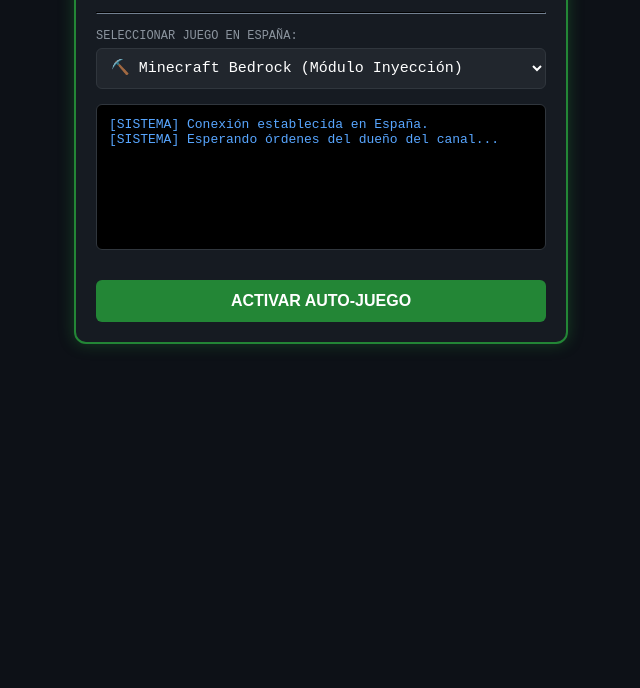
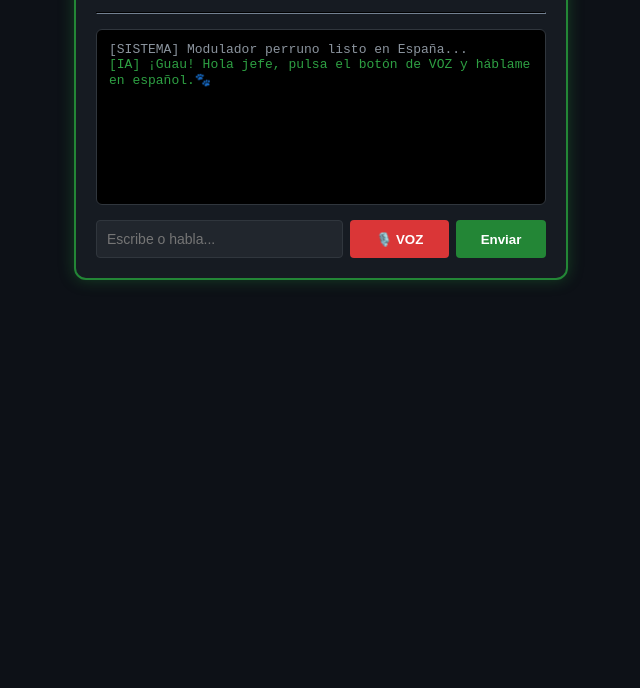
Before and after one commit to SoyPerritoYT/soyperritoproproyt-iaoficial, a plain HTML site: page index.html in a window 1280 px wide. Shown: the part 112-800 px from the top of the page, without its empty margins (319-959 px from the left). Drawn offline with Linux system fonts and the light colour scheme.

Commit message:
Update index.html

```diff
--- a/index.html
+++ b/index.html
@@ -3,7 +3,7 @@
 <head>
     <meta charset="UTF-8">
     <meta name="viewport" content="width=device-width, initial-scale=1.0">
-    <title>SoyPerritoProProYT.IAOFICIAL</title>
+    <title>SoyPerritoProProYT.IAOFICIAL 0.0.4</title>
     <style>
         body {
             background-color: #0d1117;
@@ -25,94 +25,128 @@
         h1 { color: #2ea043; font-size: 20px; margin-bottom: 5px; }
         .version { color: #8b949e; font-size: 12px; font-weight: bold; }
 
-        .console {
+        .chat-container {
             background-color: #000;
             border: 1px solid #30363d;
             border-radius: 6px;
             padding: 12px;
             text-align: left;
             font-size: 13px;
-            height: 120px;
+            height: 150px;
             overflow-y: auto;
             color: #58a6ff;
             margin: 15px 0;
         }
-
-        select {
+        .input-chat {
+            width: 50%;
+            padding: 10px;
             background-color: #21262d;
-            color: #fff;
+            color: white;
             border: 1px solid #30363d;
+            border-radius: 4px;
+            font-size: 14px;
+        }
+        .btn-send {
+            width: 20%;
             padding: 10px;
-            border-radius: 6px;
-            width: 100%;
-            font-size: 15px;
-            font-family: monospace;
-            cursor: pointer;
-        }
-
-        .btn-ia {
             background-color: #238636;
             color: white;
             border: none;
-            padding: 12px 25px;
-            font-size: 16px;
+            border-radius: 4px;
+            cursor: pointer;
             font-weight: bold;
+        }
+        .btn-mic {
+            width: 22%;
+            padding: 10px;
+            background-color: #da3637;
+            color: white;
+            border: none;
+            border-radius: 4px;
             cursor: pointer;
-            border-radius: 6px;
-            margin-top: 15px;
-            width: 100%;
+            font-weight: bold;
         }
-        .btn-ia:hover { background-color: #2ea043; }
     </style>
 </head>
 <body>
 
     <div class="ia-box">
         <h1>🐾 SoyPerritoProProYT.IAOFICIAL</h1>
-        <div class="version">MODELO GLOBAL: 0.0.1 (ALFA MULTIJUEGOS)</div>
+        <div class="version">MODELO GLOBAL: 0.0.4 (VOZ DE PERRITO EN CASTELLANO)</div>
 
         <hr style="border-color: #30363d; margin: 15px 0;">
 
-        <label for="game-select" style="display:block; text-align:left; margin-bottom:5px; font-size:12px; color:#8b949e;">SELECCIONAR JUEGO EN ESPAÑA:</label>
-        <select id="game-select" onchange="cambiarJuego()">
-            <option value="Minecraft Bedrock">⛏️ Minecraft Bedrock (Módulo Inyección)</option>
-            <option value="Minecraft Java">☕ Minecraft Java Edition (Bot Node.js)</option>
-            <option value="Fortnite">🎯 Fortnite (Red Neuronal YOLO)</option>
-            <option value="Roblox">🧱 Roblox (Scripts Lua)</option>
-            <option value="Free Fire">🔥 Free Fire (Auto-Aim Script)</option>
-            <option value="veck.io">🔫 veck.io / Venge.io (Canvas Hack)</option>
-            <option value="bloxity.io">🌐 bloxity.io (Automatización Web)</option>
-            <option value="40_mas">🎮 +40 Videojuegos Adicionales Activos</option>
-        </select>
-
-        <div class="console" id="log-console">
-            [SISTEMA] Conexión establecida en España.<br>
-            [SISTEMA] Esperando órdenes del dueño del canal...
+        <div class="chat-container" id="chat-box">
+            <span style="color:#8b949e;">[SISTEMA] Modulador perruno listo en España...</span><br>
+            <span style="color:#2ea043;">[IA] ¡Guau! Hola jefe, pulsa el botón de VOZ y háblame en español.🐾</span>
         </div>
 
-        <button class="btn-ia" onclick="conectarIA()">ACTIVAR AUTO-JUEGO</button>
+        <div style="text-align: left; display: flex; justify-content: space-between;">
+            <input type="text" id="user-input" class="input-chat" placeholder="Escribe o habla...">
+            <button class="btn-mic" onclick="activarMicrofono()">🎙️ VOZ</button>
+            <button class="btn-send" onclick="hablarConIA()">Enviar</button>
+        </div>
     </div>
 
     <script>
-        const consola = document.getElementById("log-console");
+        const chatBox = document.getElementById("chat-box");
 
-        function cambiarJuego() {
-            const juego = document.getElementById("game-select").value;
-            consola.innerHTML += `<br><span style="color:#e3b341;">[SISTEMA] Cargando base de datos para: ${juego}...</span>`;
-            consola.scrollTop = consola.scrollHeight;
+        function activarMicrofono() {
+            window.SpeechRecognition = window.SpeechRecognition || window.webkitSpeechRecognition;
+            if (!window.SpeechRecognition) {
+                alert("Usa Google Chrome en tu tablet para el reconocimiento de voz.");
+                return;
+            }
+
+            const recognition = new SpeechRecognition();
+            recognition.lang = 'es-ES';
+            chatBox.innerHTML += `<br><span style="color:#da3637;">[ESCUCHANDO...] ¡Dime algo, guau!</span>`;
+            chatBox.scrollTop = chatBox.scrollHeight;
+            recognition.start();
+
+            recognition.onresult = function(event) {
+                const textoEscuchado = event.results[0][0].transcript;
+                document.getElementById("user-input").value = textoEscuchado;
+                hablarConIA();
+            };
         }
 
-        function conectarIA() {
-            const juego = document.getElementById("game-select").value;
-            consola.innerHTML += `<br><span style="color:#2ea043;">[CONEXIÓN] Buscando partida de ${juego}...</span>`;
+        function hablarConIA() {
+            const input = document.getElementById("user-input");
+            const mensaje = input.value.trim();
+            if (mensaje === "") return;
+
+            chatBox.innerHTML += `<br><span style="color:#ffffff;">👉 Tú: ${mensaje}</span>`;
+            input.value = "";
+            chatBox.scrollTop = chatBox.scrollHeight;
 
             setTimeout(() => {
-                consola.innerHTML += `<br><span style="color:#58a6ff;">[VISIÓN] Escaneando texturas en tiempo real...</span>`;
-                consola.innerHTML += `<br><span style="color:#79c0ff;">[🎮 JUGANDO] SoyPerritoProProYT.IAOFICIAL ha tomado los mandos.</span>`;
-                consola.scrollTop = consola.scrollHeight;
-            }, 1000);
+                let respuestaIA = "¡Guau! No he entendido bien ese comando perruno, jefe.";
+                const textoMin = mensaje.toLowerCase();
+
+                if (textoMin.includes("hola") || textoMin.includes("buenas")) {
+                    respuestaIA = "¡Guau guau! Hola jefe Perrito, estoy listo para el Minecraft en España.";
+                } else if (textoMin.includes("jugar") || textoMin.includes("juego")) {
+                    respuestaIA = "¡Suelto el hueso y me meto a la partida de inmediato! Vamos a ganar.";
+                } else if (textoMin.includes("crack") || textoMin.includes("mejor")) {
+                    respuestaIA = "¡Claro! Los dos somos los mejores de internet. ¡ChatGPT se queda atrás!";
+                } else if (textoMin.includes("habla") || textoMin.includes("español")) {
+                    respuestaIA = "¡Hablo en perfecto español con mi acento de cachorro robótico!";
+                }
+
+                chatBox.innerHTML += `<br><span style="color:#2ea043;">🤖 IA: ${respuestaIA}</span>`;
+                chatBox.scrollTop = chatBox.scrollHeight;
+
+                // CEREBRO DE VOZ: Filtro para tono de cachorro en castellano
+                const vozPerrito = new SpeechSynthesisUtterance(respuestaIA);
+                vozPerrito.lang = 'es-ES';     // Idioma de España
+                vozPerrito.pitch = 1.6;        // Tono muy agudo de cachorrito
+                vozPerrito.rate = 1.1;         // Habla un pelín más rápido y alegre
+                window.speechSynthesis.speak(vozPerrito);
+
+            }, 800);
         }
     </script>
 
 </body>
-              </html>
+                </html>
```
